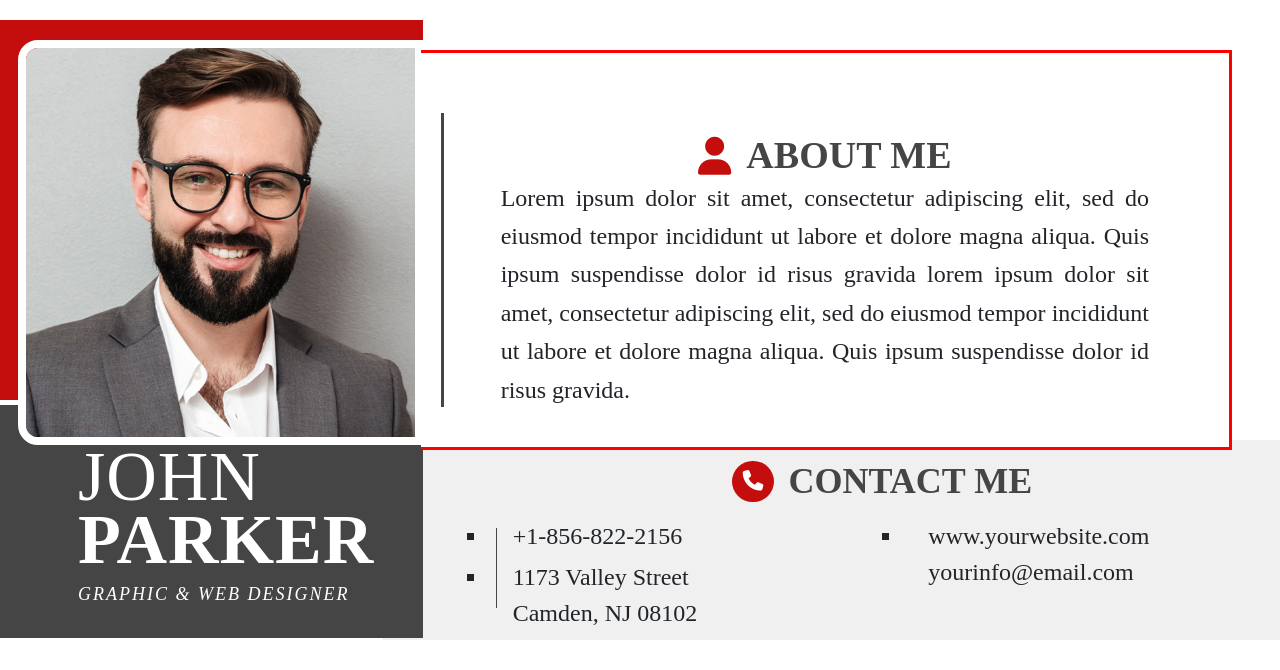
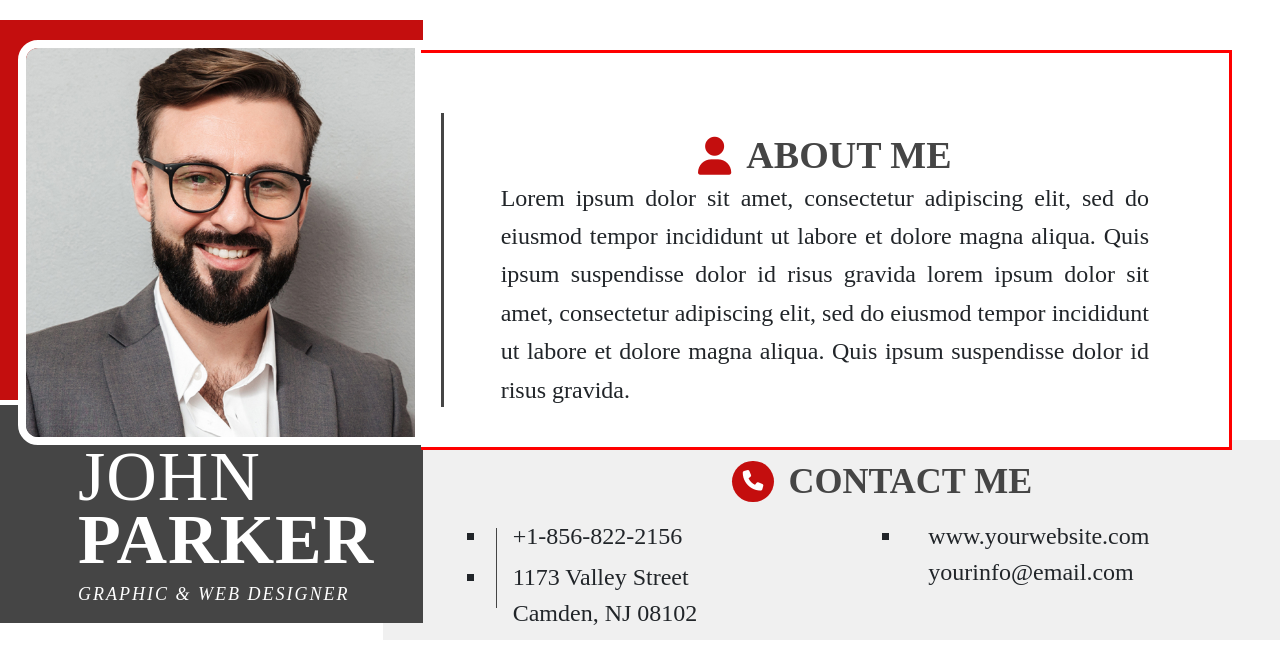
Before and after one commit to ani-fly/Laboratory, a website: page app/index.html in a window 1280 px wide. Shown: the top 670 px of the page. Drawn offline with nearby package versions, Linux system fonts and the light colour scheme; files that its build step writes are made by us from their sources.

Commit message:
final version6

```diff
--- a/app/scss/header.scss
+++ b/app/scss/header.scss
@@ -21,7 +21,7 @@ $header-photo-margin-bottom: 80px;
 $header-name-role-width: 500px;
 $header-name-role-padding-top: 40px;
 $header-name-role-padding-right: 30px;
-$header-name-role-padding-bottom: 30px;
+$header-name-role-padding-bottom: 15px;
 $header-name-role-padding-left: 80px;
 $header-name-role-margin-top: -120px;
 $header-name-role-margin-left: -20px;
```
